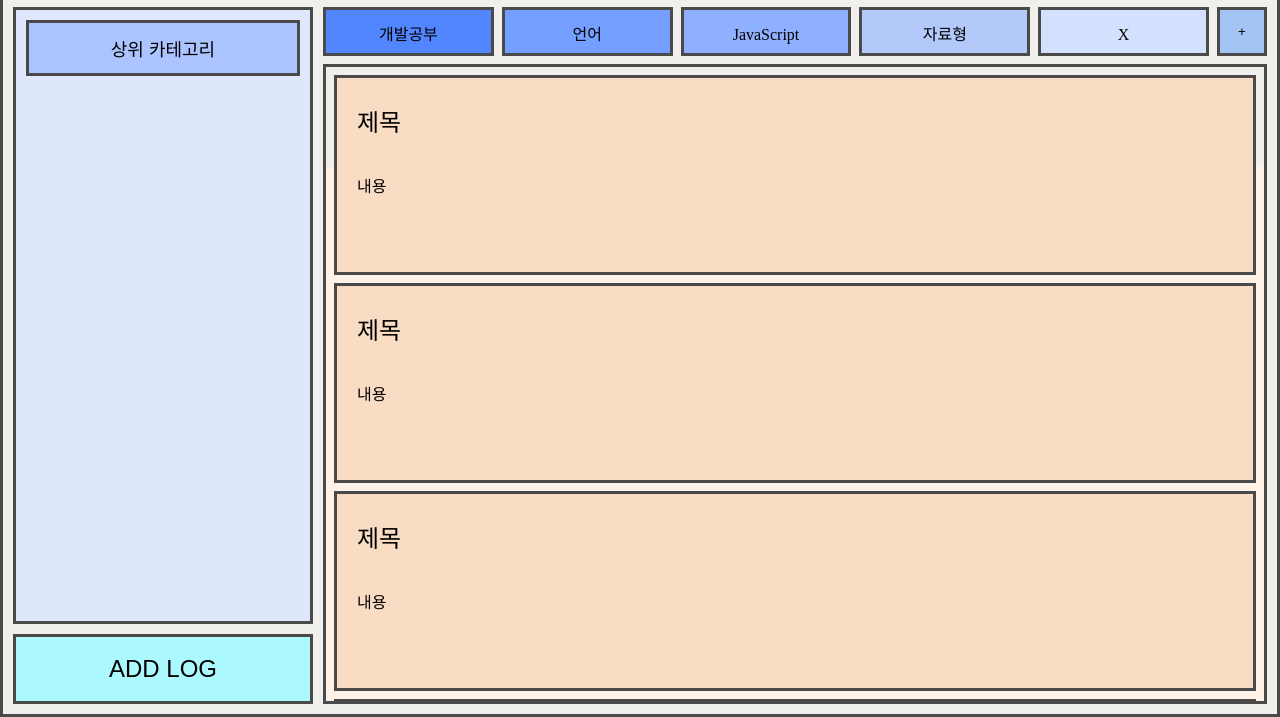
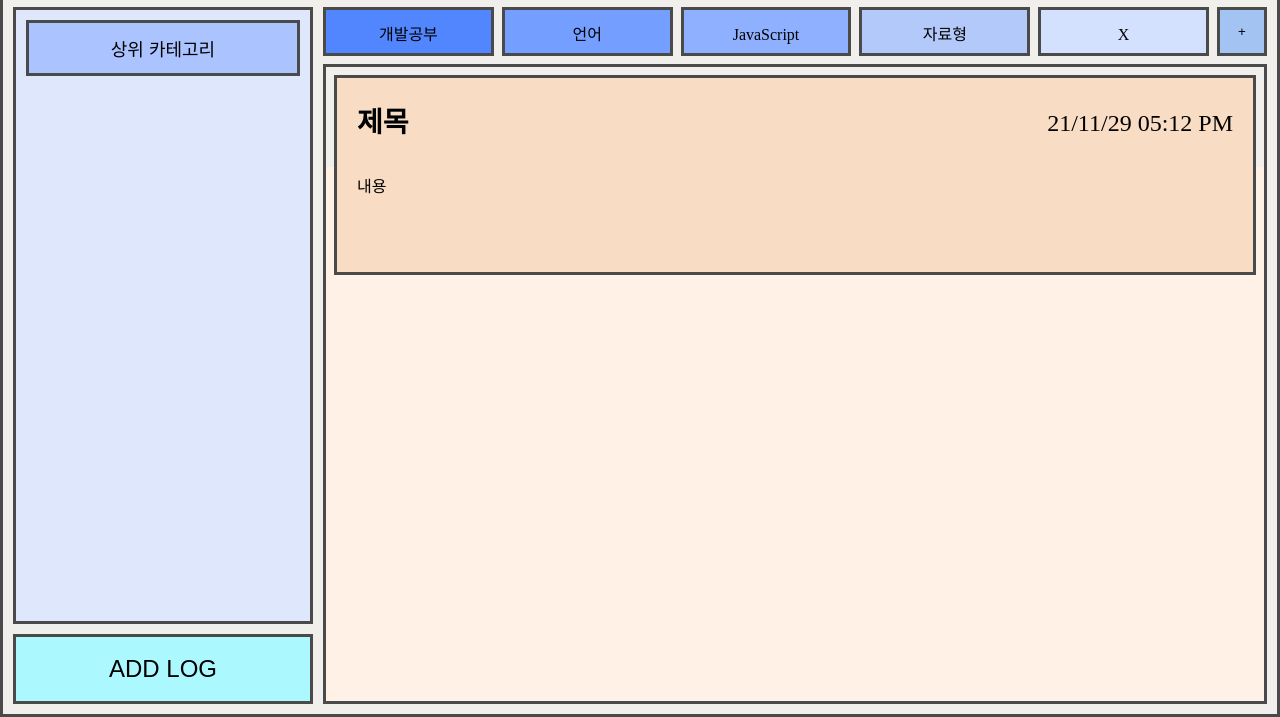
Before and after one commit to hemudi/TreeLog, a plain HTML site: page index.html in a window 1280 px wide. Shown: the part 83-800 px from the top of the page. Drawn offline with Linux system fonts and the light colour scheme; a web font is replaced by a local one.

Commit message:
feat: log item 에 date 추가

```diff
--- a/index.html
+++ b/index.html
@@ -43,27 +43,13 @@
                 <div class="log-list">
                     <ul class="log-list">
                         <li class="log-item">
-                            <div class="log-title">제목</div>
-                            <div class="log-contents">내용</div>
-                        </li>
-                        <li class="log-item">
-                            <div class="log-title">제목</div>
-                            <div class="log-contents">내용</div>
-                        </li>
-                        <li class="log-item">
-                            <div class="log-title">제목</div>
-                            <div class="log-contents">내용</div>
-                        </li>
-                        <li class="log-item">
-                            <div class="log-title">제목</div>
-                            <div class="log-contents">내용</div>
-                        </li>
-                        <li class="log-item">
-                            <div class="log-title">제목</div>
+                            <div class="log-top">
+                                <h3 class="log-title">제목</h3>
+                                <span class="log-date">21/11/29 05:12 PM</span>
+                            </div>
                             <div class="log-contents">내용</div>
                         </li>
                     </ul>
-
                 </div>
             </div>
         </div>
@@ -85,5 +71,4 @@
         </div>
     </div>
 </body>
-
 </html>
--- a/style.css
+++ b/style.css
@@ -246,13 +246,24 @@ ul.log-list {
     background-color: #F9DCC4;
 }
 
-.log-title {
+.log-top {
+    display: flex;
     width: 100%;
     height: 80px;
     text-align: start;
     line-height: 80px;
     padding-left: 10px;
     font-size: x-large;
+}
+
+.log-title {
+    flex: 1;
+    height: 100%;
+    overflow: hidden;
+}
+
+.log-date {
+    margin-right: 10px;
 }
 
 .log-contents {
```
